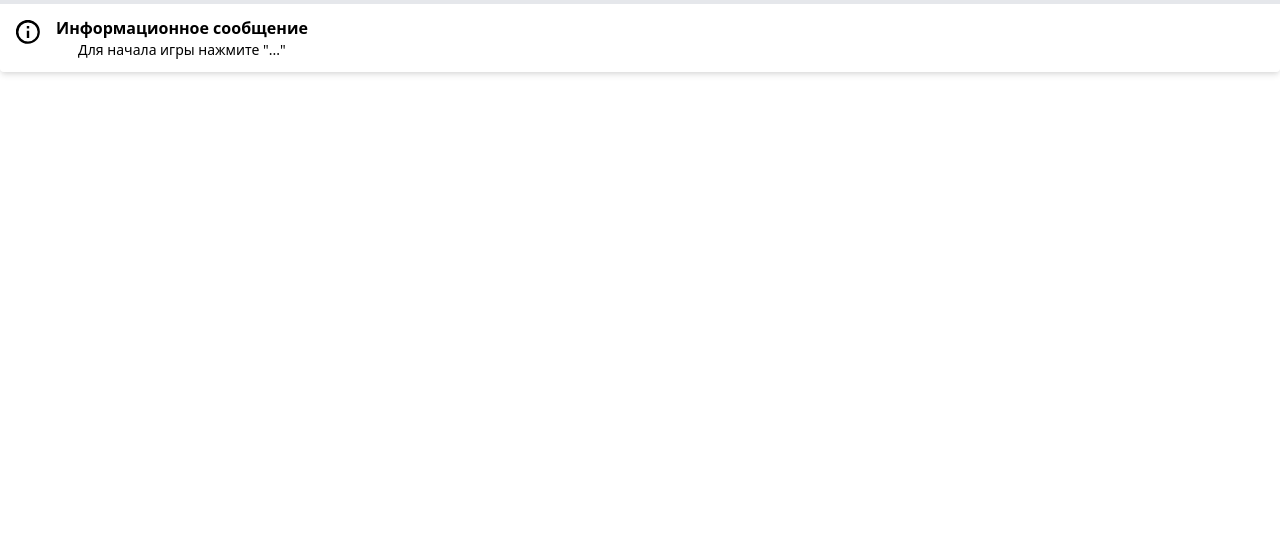
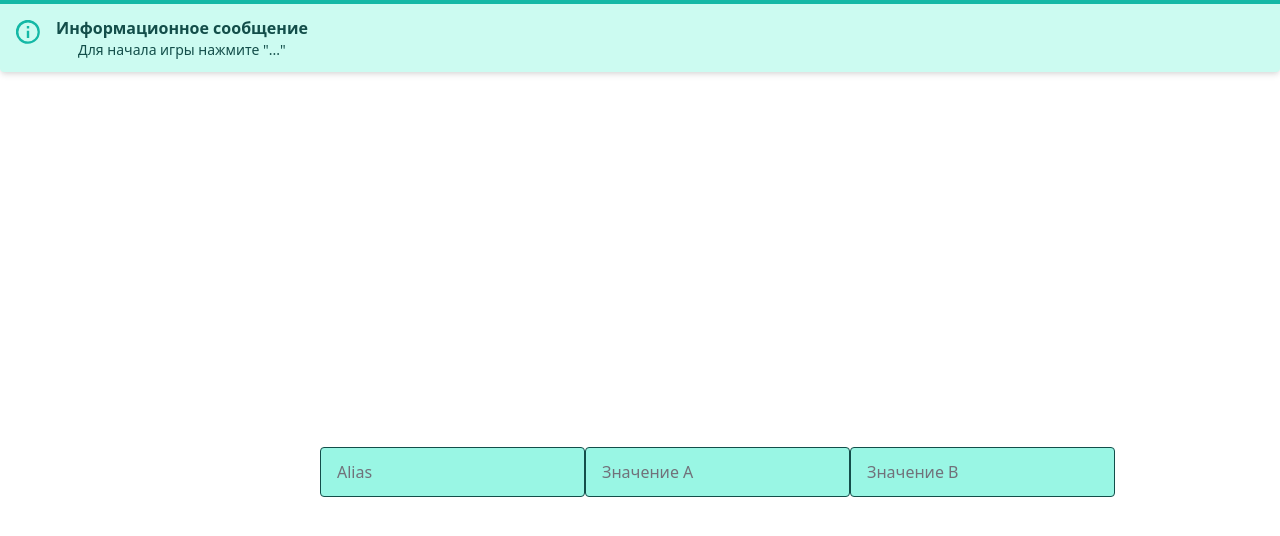
Before and after one commit to AlexBugrimov/multiplication-random, a React (Create React App) app in the folder frontend/: page / in a window 1280 px wide. Shown: the top 536 px of the page. Built offline with nearby package versions, Linux system fonts and the light colour scheme.

Commit message:
feat: Added Layout

```diff
--- /dev/null
+++ b/frontend/src/components/Form.tsx
@@ -0,0 +1,7 @@
+import React from "react";
+
+export const Form = (props: {
+  children: any
+}) => (<div className="flex items-center h-screen w-1/2">
+  {props.children}
+</div>)
--- a/frontend/src/components/Input.tsx
+++ b/frontend/src/components/Input.tsx
@@ -1,5 +1,11 @@
 import React from "react";
 
-export default (props: {
+export const Input = (props: {
   placeholder: string
-}) => (<div>Test</div>)
+}) => (<div className="max-w-xs w-full mx-auto">
+  <input
+    type="text"
+    className="bg-teal-200 focus:bg-white border-transparent focus:border-teal-400 text-gray-900 appearance-none
+    inline-block border rounded py-3 px-4 focus:outline-none border-6 border-teal-900"
+    placeholder={props.placeholder}/>
+</div>)
--- /dev/null
+++ b/frontend/src/components/Layout.tsx
@@ -0,0 +1,7 @@
+import React from "react";
+
+export const Layout = (props: {
+  children: any
+}) => (<div className="flex items-center h-screen justify-center">
+  {props.children}
+</div>)
--- a/frontend/src/pages/App.tsx
+++ b/frontend/src/pages/App.tsx
@@ -1,11 +1,23 @@
 import React from 'react';
 import '../App.css';
 import {Banner} from "../components/Banner";
+import {Input} from "../components/Input";
+import {Layout} from "../components/Layout";
+import {Form} from "../components/Form";
 
 function App() {
   return (
     <div className="App">
       <Banner/>
+      <Layout>
+        <Form>
+          <div className="flex justify-center">
+            <Input placeholder="Alias"/>
+          </div>
+          <Input placeholder="Значение А"/>
+          <Input placeholder="Значение B"/>
+        </Form>
+      </Layout>
     </div>
   );
 }
--- /dev/null
+++ b/frontend/tailwind.config.js
@@ -0,0 +1,19 @@
+const colors = require('tailwindcss/colors')
+module.exports = {
+  purge: ['./src/**/*.{js,jsx,ts,tsx}', './public/index.html'],
+  darkMode: false,
+  theme: {
+    extend: {},
+    colors: {
+      transparent: 'transparent',
+      current: 'currentColor',
+      ...colors
+    }
+  },
+  variants: {
+    extend: {},
+  },
+  plugins: [
+    require('@tailwindcss/forms'),
+  ],
+}
```
Also changed, not shown: 1 other file (tests, documents, lock files or other folders).
